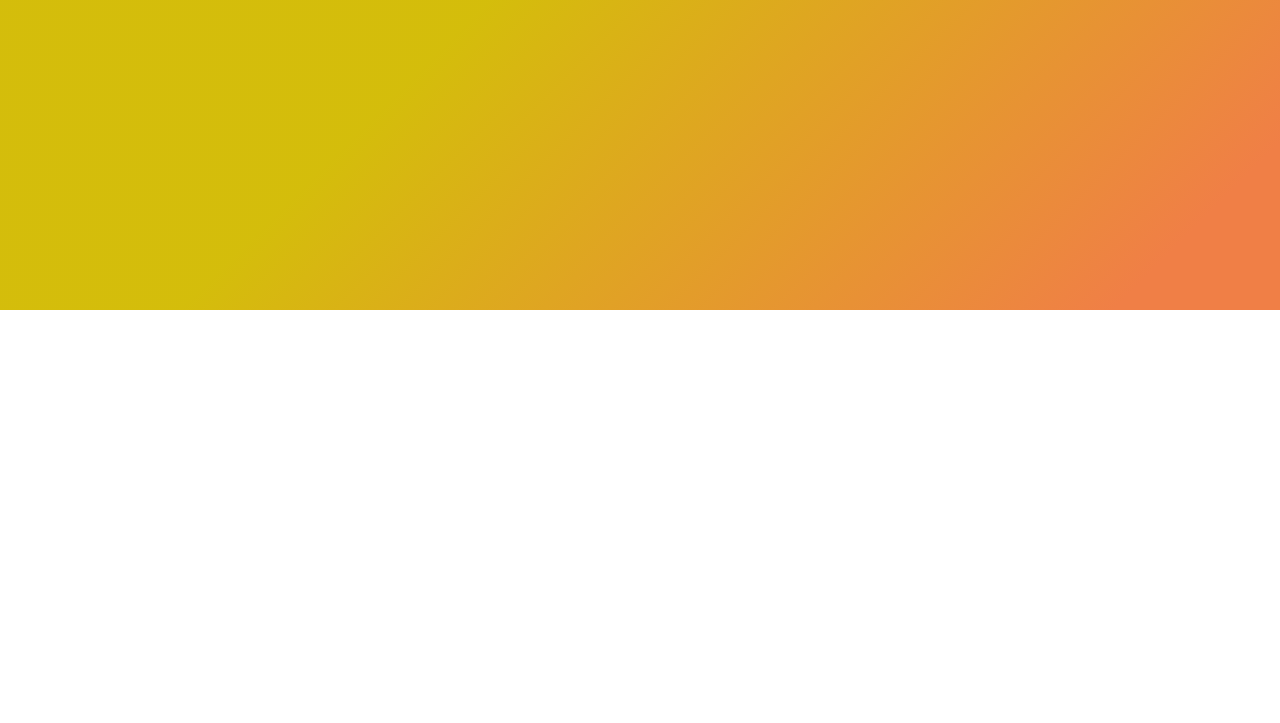
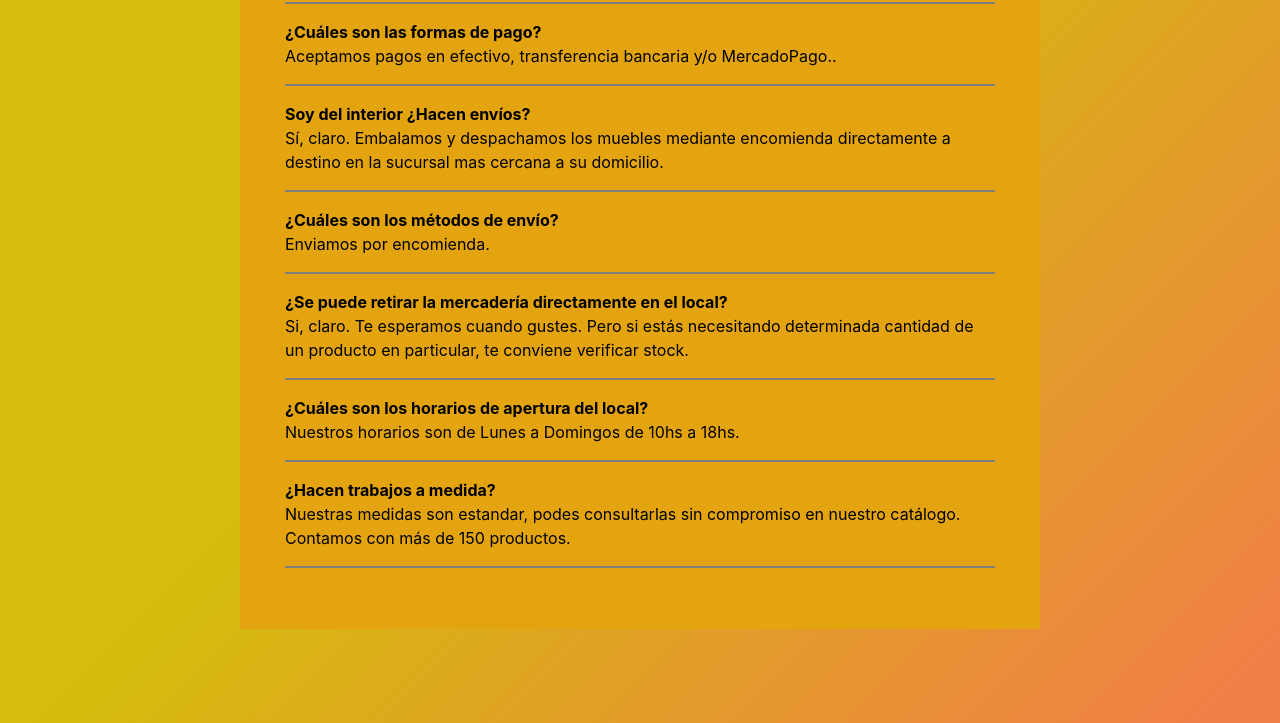
Before and after one commit to VeronicaMuller/proyecto-final, a plain HTML site: page pages/preguntas-frecuentes.html in a window 1280 px wide. Shown: the part 490-1213 px from the top of the page. Before the commit the page ends 800 px from the top, so only its background shows below. Drawn offline with nearby package versions, Linux system fonts and the light colour scheme.

Commit message:
Add files via upload

```diff
--- a/js/script.js
+++ b/js/script.js
@@ -42,3 +42,11 @@ $(document).ready(function(){
     });
 
 });
+
+const label = document.getElementsByClassName('content');
+
+for (i=0; i<label.length; i++) {
+  content[i].addEventListener('click', function () {
+    this.classList.toggle('activa')
+  })
+}
--- a/pages/preguntas-frecuentes.html
+++ b/pages/preguntas-frecuentes.html
@@ -43,6 +43,45 @@
 
     </header>
 
+    <section>
+        <div class="acordeon-cuerpo">
+            <div class="acordeon">
+              <h1 class="preguntas-frecuentes-titulo">Preguntas Frecuentes</h1>
+              <hr>
+              <div class="contenedor">
+                    <div class="label">¿Cuáles son las formas de pago?</div>
+                    <div class="content">Aceptamos pagos en efectivo, transferencia bancaria y/o MercadoPago..</div>
+              </div>
+              <hr>
+              <div class="contenedor">
+                    <div class="label">Soy del interior ¿Hacen envíos?</div>
+                    <div class="content">Sí, claro. Embalamos y despachamos los muebles mediante encomienda directamente a destino en la sucursal mas cercana a su domicilio.</div>
+              </div>
+              <hr>
+              <div class="contenedor">
+                    <div class="label">¿Cuáles son los métodos de envío?</div>
+                    <div class="content">Enviamos por encomienda.</div>
+              </div>
+              <hr>
+                <div class="contenedor">
+                    <div class="label">¿Se puede retirar la mercadería directamente en el local?</div>
+                    <div class="content">Si, claro. Te esperamos cuando gustes. Pero si estás necesitando determinada cantidad de un producto en particular, te conviene verificar stock.</div>
+                </div>
+              <hr>
+              <div class="contenedor">
+                    <div class="label">¿Cuáles son los horarios de apertura del local?</div>
+                    <div class="content">Nuestros horarios son de Lunes a Domingos de 10hs a 18hs.</div>
+              </div>
+              <hr>
+              <div class="contenedor">
+                    <div class="label">¿Hacen trabajos a medida?</div>
+                    <div class="content">Nuestras medidas son estandar, podes consultarlas sin compromiso en nuestro catálogo. Contamos con más de 150 productos.</div>
+              </div>
+              <hr>
+            </div>
+        </div>
+    </section>
+
     <footer class="footer">
         <div class="footer-div">
             <div class="footer-icono">
@@ -73,4 +112,5 @@
     <script src="https://cdn.jsdelivr.net/npm/jquery@3.5.1/dist/jquery.slim.min.js" integrity="sha384-DfXdz2htPH0lsSSs5nCTpuj/zy4C+OGpamoFVy38MVBnE+IbbVYUew+OrCXaRkfj" crossorigin="anonymous"></script>
     <script src="https://cdn.jsdelivr.net/npm/bootstrap@4.6.2/dist/js/bootstrap.bundle.min.js" integrity="sha384-Fy6S3B9q64WdZWQUiU+q4/2Lc9npb8tCaSX9FK7E8HnRr0Jz8D6OP9dO5Vg3Q9ct" crossorigin="anonymous"></script>
 
+    <script src="../js/script.js" type="text/javascript"></script>
 </body>
--- a/style.css
+++ b/style.css
@@ -215,6 +215,45 @@ footer ul li{
     cursor: pointer;
 }
 
+/*********************************************/
+/********* Preguntas frecuentes CSS *********/
+/********************************************/
+.preguntas-frecuentes-titulo h1{
+    text-align: center;
+}
+
+.label{
+    font-weight: bolder;
+}
+
+.acordeon-cuerpo{
+    display: flex;
+}
+
+.acordeon {
+    width: 800px;
+    margin: 90px auto;
+    color: black;
+    background-color: rgb(228, 164, 16);
+    padding: 45px 45px;
+}
+
+
+.acordeon hr {
+    width: 100;
+    margin-left: 0;
+    border: 1px solid grey;
+}
+
+
+.acordeon hr {
+    width: 100;
+    margin-left: 0;
+    border: 1px solid grey;
+}
+
+
+
 /*******************************/
 /********* Contacto CSS *********/
 /*******************************/
```
